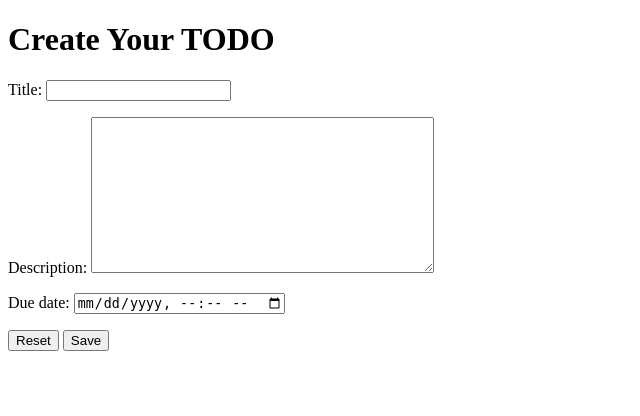
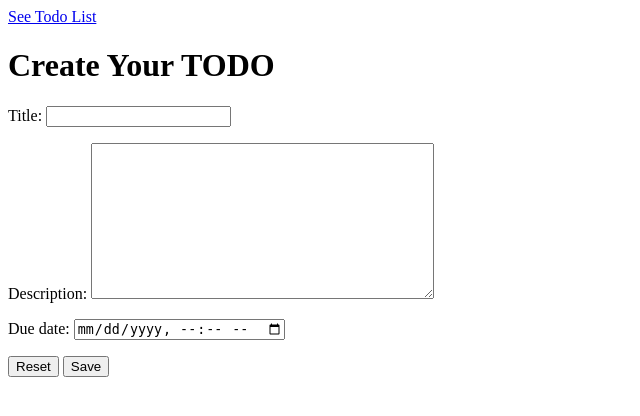
Before and after one commit to Iconic-fire/todo-app, a Django app: page /todos/create/ in a window 1280 px wide. Shown: the top 416 px of the page, without its empty margins (0-640 px from the left). Run offline with Django 5.2, Linux system fonts and the light colour scheme.

Commit message:
Add todo action link in templates

```diff
--- a/backend/core/templates/core/todo_create.html
+++ b/backend/core/templates/core/todo_create.html
@@ -3,6 +3,7 @@
 {% block title %}Create{% endblock title %}
 
 {% block content %}
+<a href="{% url 'core:todo_list' %}">See Todo List</a>
 <h1>Create Your TODO</h1>
 <form method="post">
     {% csrf_token %}
--- a/backend/core/templates/core/todo_detail.html
+++ b/backend/core/templates/core/todo_detail.html
@@ -3,6 +3,7 @@
 {% block title %}Detail{% endblock title %}
 
 {% block content %}
+<a href="{% url 'core:todo_list' %}">See Todo List</a>
 <h1>Title: {{ todo.title }}</h1>
 <p>Description: {{ todo.description }}</p>
 <p>Status:
--- a/backend/core/templates/core/todo_list.html
+++ b/backend/core/templates/core/todo_list.html
@@ -3,8 +3,8 @@
 {% block title %}List{% endblock title %}
 
 {% block content %}
+<a href="{% url 'core:todo_create' %}">Create New Todo</a>
 <h1>Your TODO's</h1>
-<a href="{% url 'core:todo_create' %}">Create New Todo</a>
 <table border="2">
     {% for todo in todo_list %}
         <tr>
--- a/backend/core/templates/core/todo_update.html
+++ b/backend/core/templates/core/todo_update.html
@@ -3,6 +3,7 @@
 {% block title %}Update{% endblock title %}
 
 {% block content %}
+<a href="{% url 'core:todo_list' %}">See Todo List</a>
 <h1>Update Your TODO</h1>
 <form method="post">
     {% csrf_token %}
```
